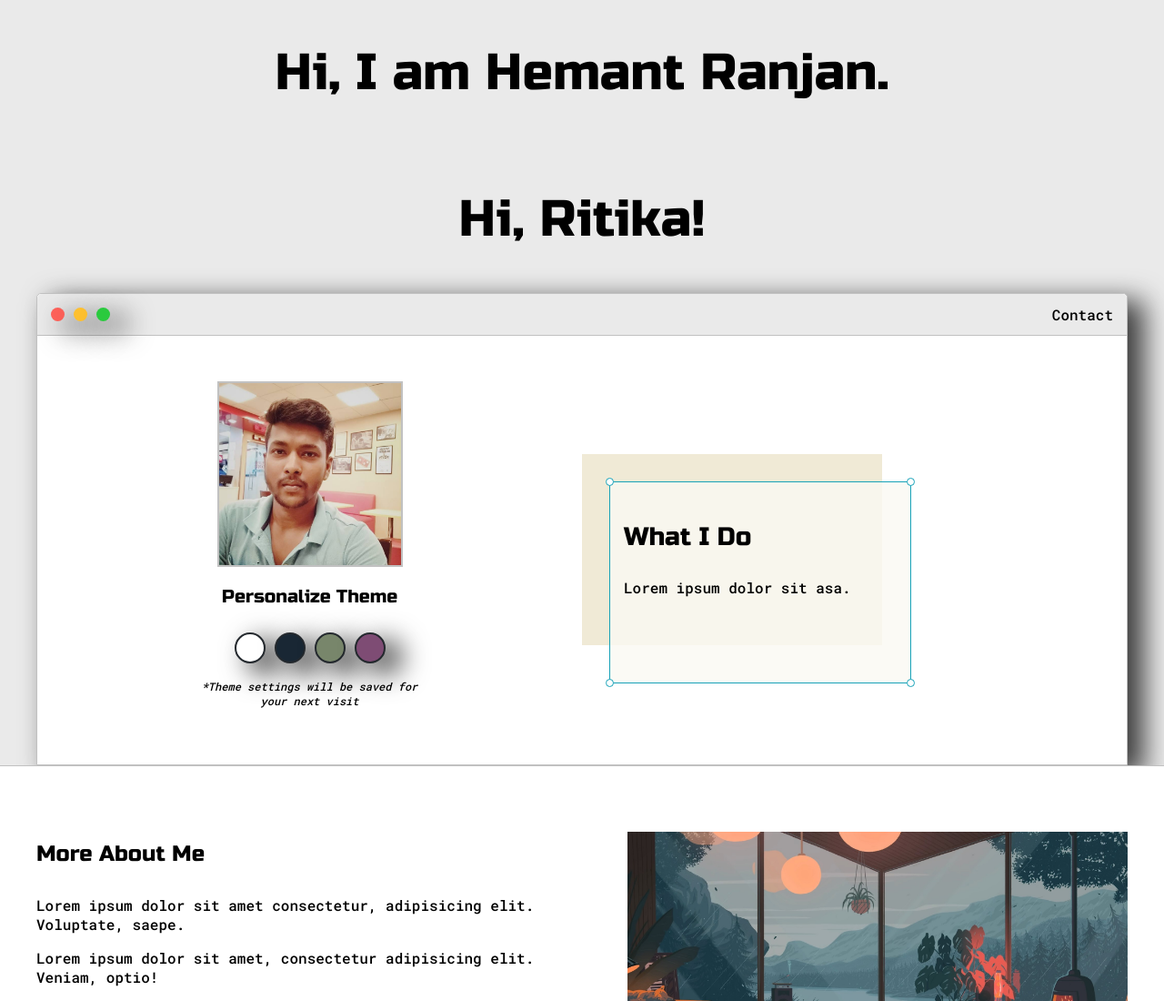
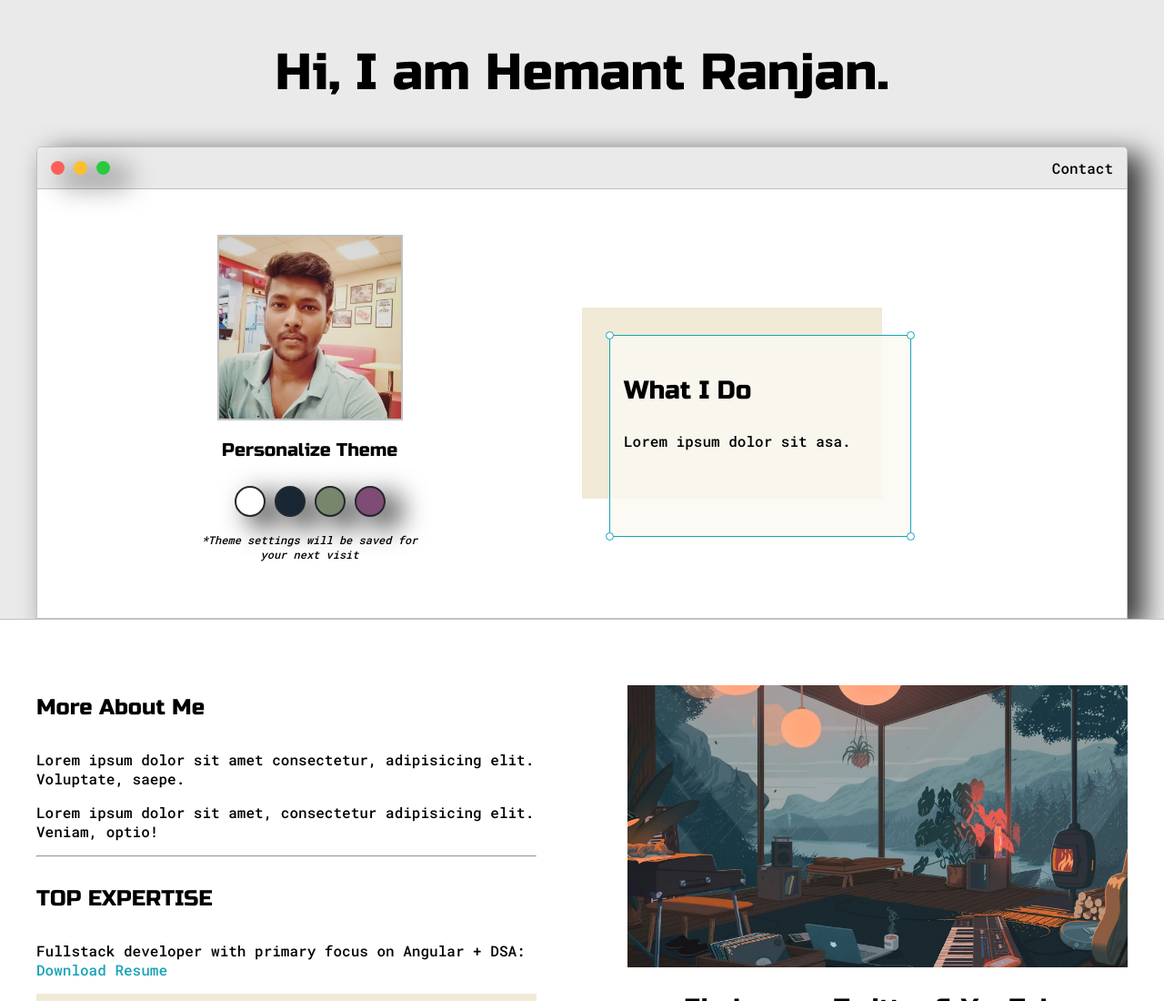
Before and after one commit to hemantrk2122/hemant-demo, a plain HTML site: page index.html in a window 1280 px wide. Shown: the top 1100 px of the page at 91% size. Drawn offline with Linux system fonts and the light colour scheme.

Commit message:
back to normal

```diff
--- a/index.html
+++ b/index.html
@@ -22,7 +22,6 @@
                 <h1>
                     Hi, I am Hemant Ranjan.
                 </h1>
-                <h1>Hi, Ritika!</h1>
             </div>
             <div class="intro-wrapper">
                 <div class="nav-wrapper">
```
